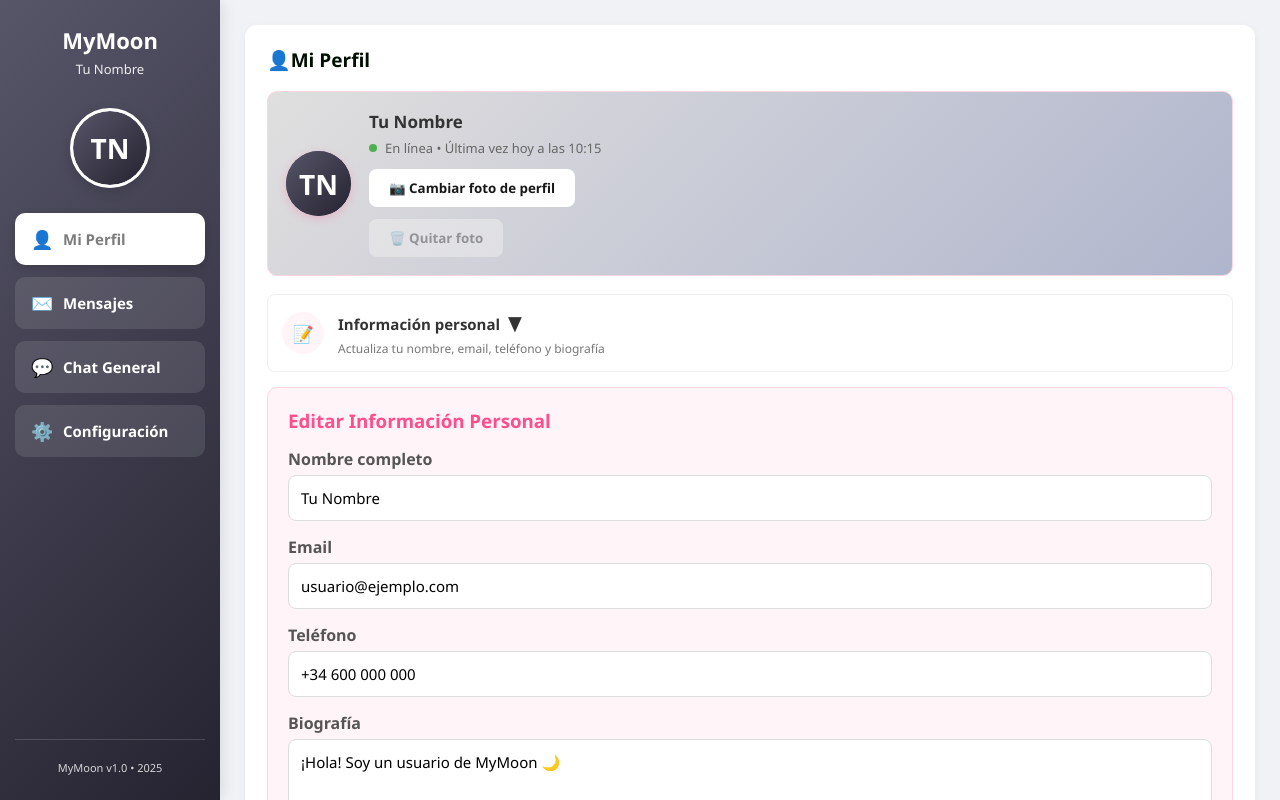
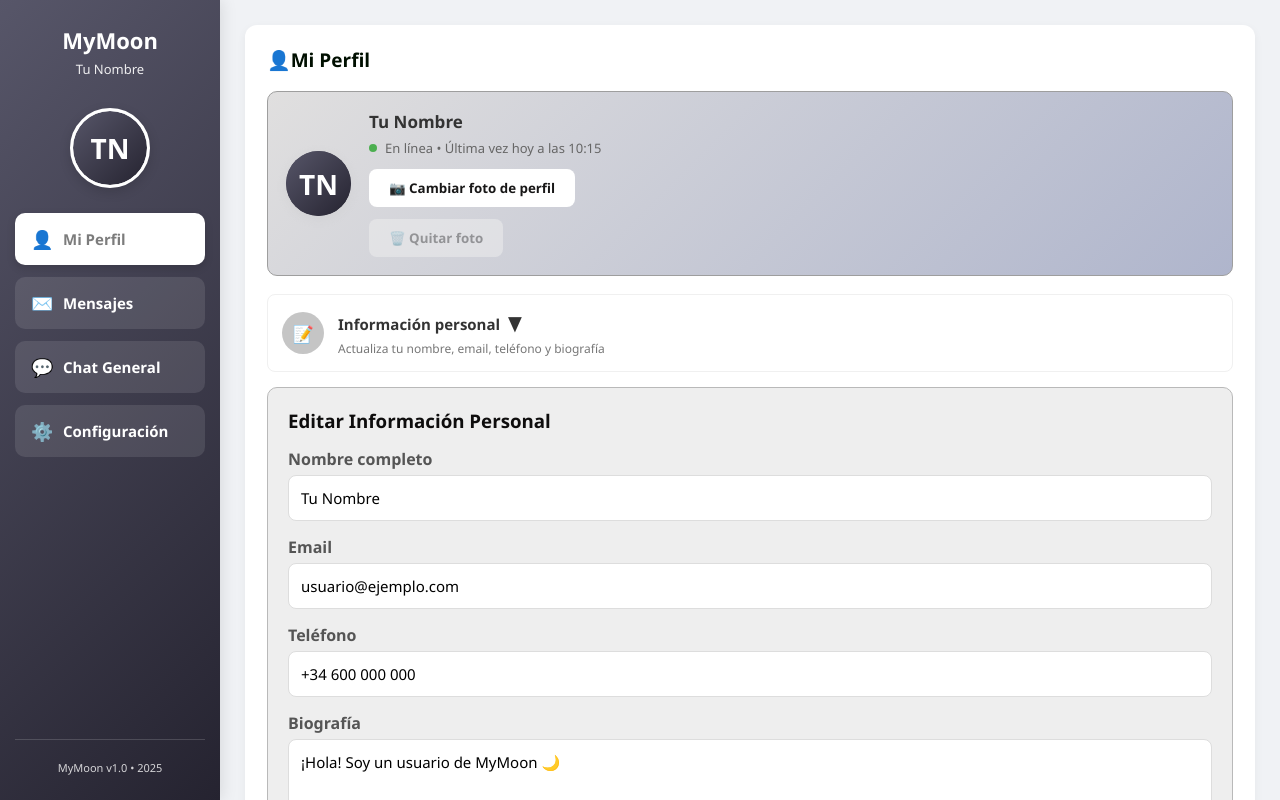
Before and after one commit to MyMoon02Studios/react-app, a React (Vite) app: page / in a window 1280 px wide. Both pictures are taken after a click on the element 750 px from the left and 333 px from the top of the page. Built offline with nearby package versions, Linux system fonts and the light colour scheme; no server answers.

Commit message:
feat: add eslint-plugin-react-hooks and configure ESLint
refactor: extract API request logic into a custom hook (usePeticionApi)

style: update styles in Profile and main.css for improved UI consistency

fix: update fetch request in General component to use the new custom hook

```diff
--- a/package.json
+++ b/package.json
@@ -17,6 +17,7 @@
     "@types/react": "^19.2.2",
     "@types/react-dom": "^19.2.2",
     "@vitejs/plugin-react": "^5.0.0",
+    "eslint-plugin-react-hooks": "^7.0.1",
     "typescript": "^5.5.0",
     "vite": "^7.3.0"
   }
--- /dev/null
+++ b/src/hooks/PeticionApi.ts
@@ -0,0 +1,22 @@
+const enviarPeticionApi = async (next: any, user: any, apiKey: string) => {
+  try {
+    const response = await fetch("http://localhost:3000/api/posts", {
+      method: "POST",
+      headers: {
+        "Content-Type": "application/json", // Es mejor usar el body que los headers para datos
+        title: "En construcciones",
+        content: next.text,
+        author: user?.user?.name || "Desconocido",
+        key: apiKey,
+      },
+    });
+
+    if (response.ok) {
+      return await response.json();
+    }
+  } catch (err) {
+    console.error("Error en la petición:", err);
+  }
+};
+
+export default enviarPeticionApi;
--- a/src/pages/General.tsx
+++ b/src/pages/General.tsx
@@ -1,5 +1,6 @@
 import React, { useState } from "react";
 import { useUser } from "../hooks/useUserData";
+import usePeticionApi from "../hooks/PeticionApi";
 
 // ENVs
 const apiKey = import.meta.env.VITE_API_KEY;
@@ -19,24 +20,7 @@ export default function General() {
     const next = { id: Date.now(), author: "Tú", text: text.trim() };
 
     // Enviar mensaje a la API
-    try {
-      const response = await fetch("http://localhost:3000/api/posts", {
-        method: "POST",
-        headers: {
-          title: "En construcciones",
-          content: next.text,
-          author: user.user.name || "Desconocido",
-          key: apiKey,
-        },
-      });
-
-      if (response.ok) {
-        const result = await response.json();
-        console.log(result);
-      }
-    } catch (err) {
-      console.error(err);
-    }
+    usePeticionApi(next, user, apiKey);
 
     setMessages((prev) => [...prev, next]);
     setText("");
--- a/src/pages/Profile.tsx
+++ b/src/pages/Profile.tsx
@@ -136,11 +136,11 @@ export default function Profile() {
           <div style={{
             marginTop: '15px',
             padding: '20px',
-            background: '#fff5f8',
+            background: '#eeeeeeff',
             borderRadius: '10px',
-            border: '1px solid #ffd6e0'
+            border: '1px solid #b9b9b9ff'
           }}>
-            <h3 style={{ marginBottom: '15px', color: '#ff4d8d' }}>
+            <h3 style={{ marginBottom: '15px', color: '#0e0d0dff' }}>
               Editar Información Personal
             </h3>
 
--- a/src/styles/main.css
+++ b/src/styles/main.css
@@ -57,7 +57,7 @@ body,
   border-radius: 10px;
   background: linear-gradient(135deg, #e0dfdf, #afb5cc);
   margin-bottom: 18px;
-  border: 1px solid #ffd6e0;
+  border: 1px solid #9e9e9e;
 }
 .profile-avatar {
   width: 65px;
@@ -70,7 +70,7 @@ body,
   color: white;
   font-weight: bold;
   font-size: 26px;
-  box-shadow: 0 3px 8px rgba(255, 107, 157, 0.3);
+  box-shadow: 0 3px 8px rgba(196, 195, 195, 0.3);
   overflow: hidden;
 }
 .profile-name {
@@ -299,7 +299,7 @@ body,
 }
 .chat-item:hover {
   background-color: #f8f8f8;
-  border-color: #ffd6e0;
+  border-color: #4d4d4d;
   transform: translateY(-1px);
 }
 .chat-avatar {
@@ -354,7 +354,7 @@ body,
   width: 42px;
   height: 42px;
   border-radius: 50%;
-  background-color: #fff5f8;
+  background-color: #c5c5c5;
   display: flex;
   align-items: center;
   justify-content: center;
```
Also changed, not shown: eslint.config.ts (added, +7 -0 lines), 1 other file (tests, documents, lock files or other folders).
